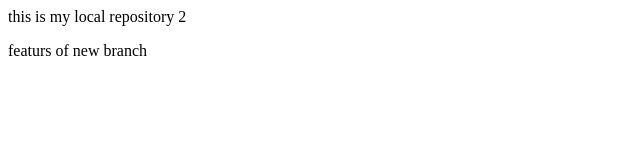
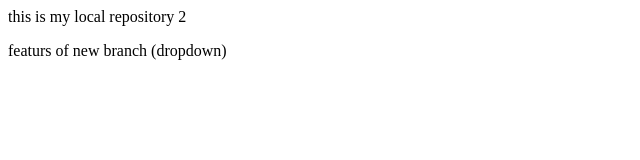
Before and after one commit to MohdAnas0001/LocalRepo2, a plain HTML site: page index.html in a window 1280 px wide. Shown: the full height of the page, 0-640 px from the left. Drawn offline with Linux system fonts and the light colour scheme.

Commit message:
Add dropdown

```diff
--- a/index.html
+++ b/index.html
@@ -1,2 +1,2 @@
 <P>this is my local repository 2</P>
-<p>featurs of new branch</p>
+<p>featurs of new branch (dropdown)</p>
```
